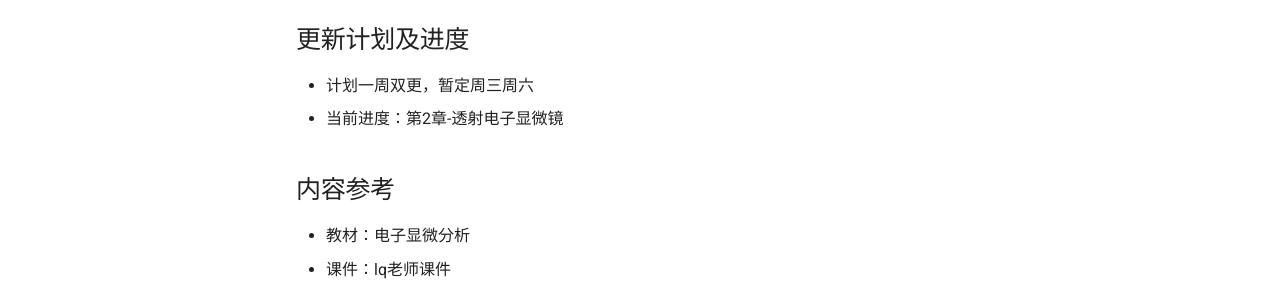
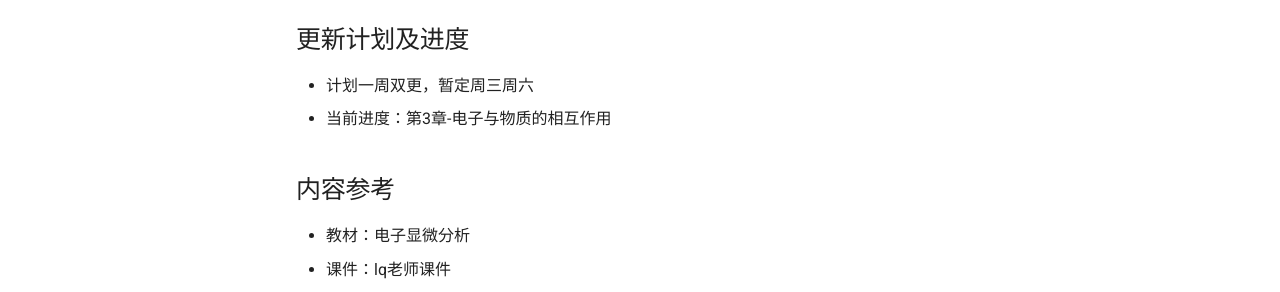
Before and after one commit to LearnTEM/basicTEM, an MkDocs documentation site: the page built from docs/index.md, in a window 1280 px wide. Shown: the part 300-592 px from the top of the page. Built offline with MkDocs 1.6.1 and Material for MkDocs 9.7.7, drawn with Linux system fonts in a browser that asks for light colours.

Commit message:
进度更新：chapter3

```diff
--- a/docs/index.md
+++ b/docs/index.md
@@ -7,7 +7,7 @@ zsx已经好几周没有去听课了，这样下去是不行的。所以zsx开
 ## 更新计划及进度
 
 * 计划一周双更，暂定周三周六
-* 当前进度：第2章-透射电子显微镜
+* 当前进度：第3章-电子与物质的相互作用
 
 ## 内容参考
 
```
